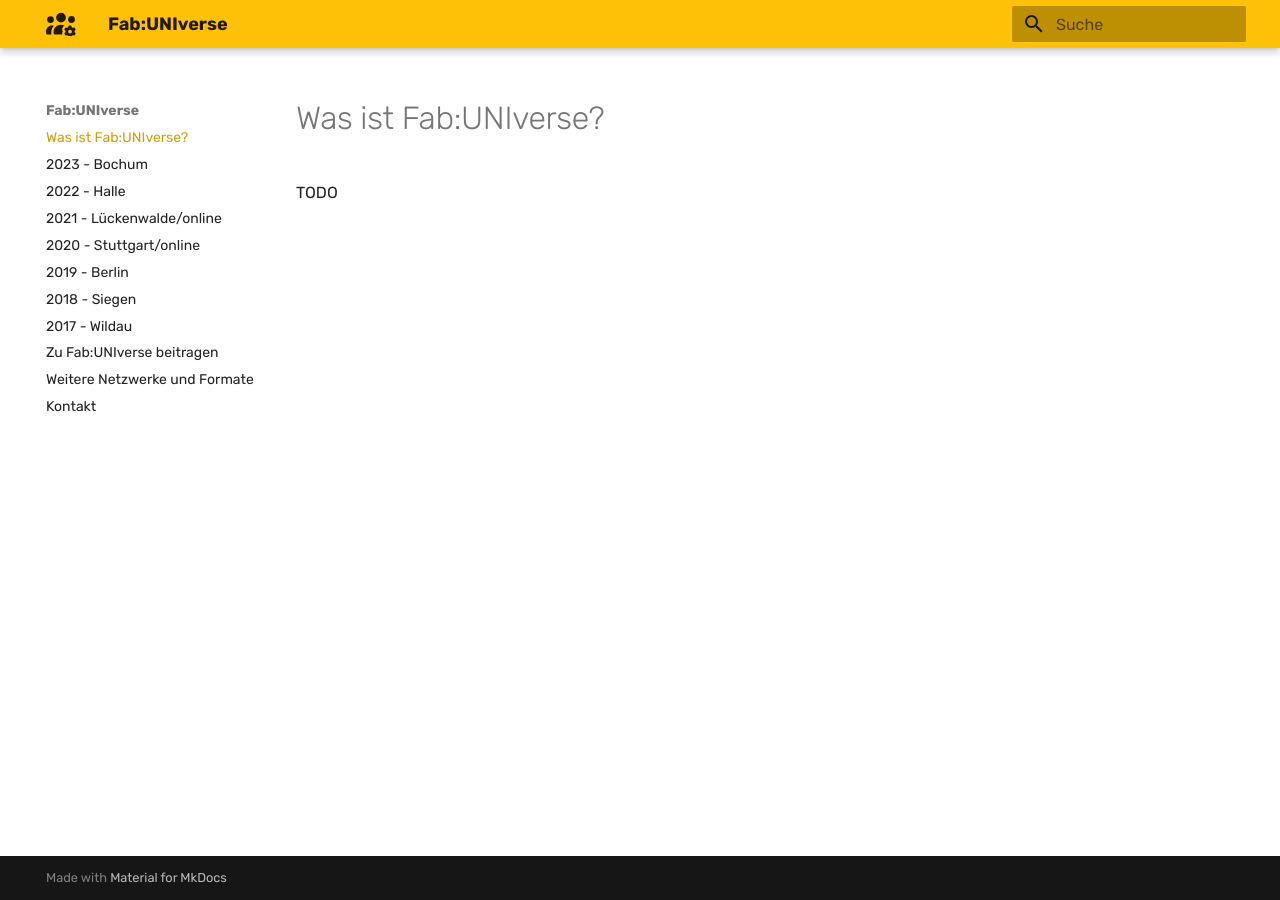
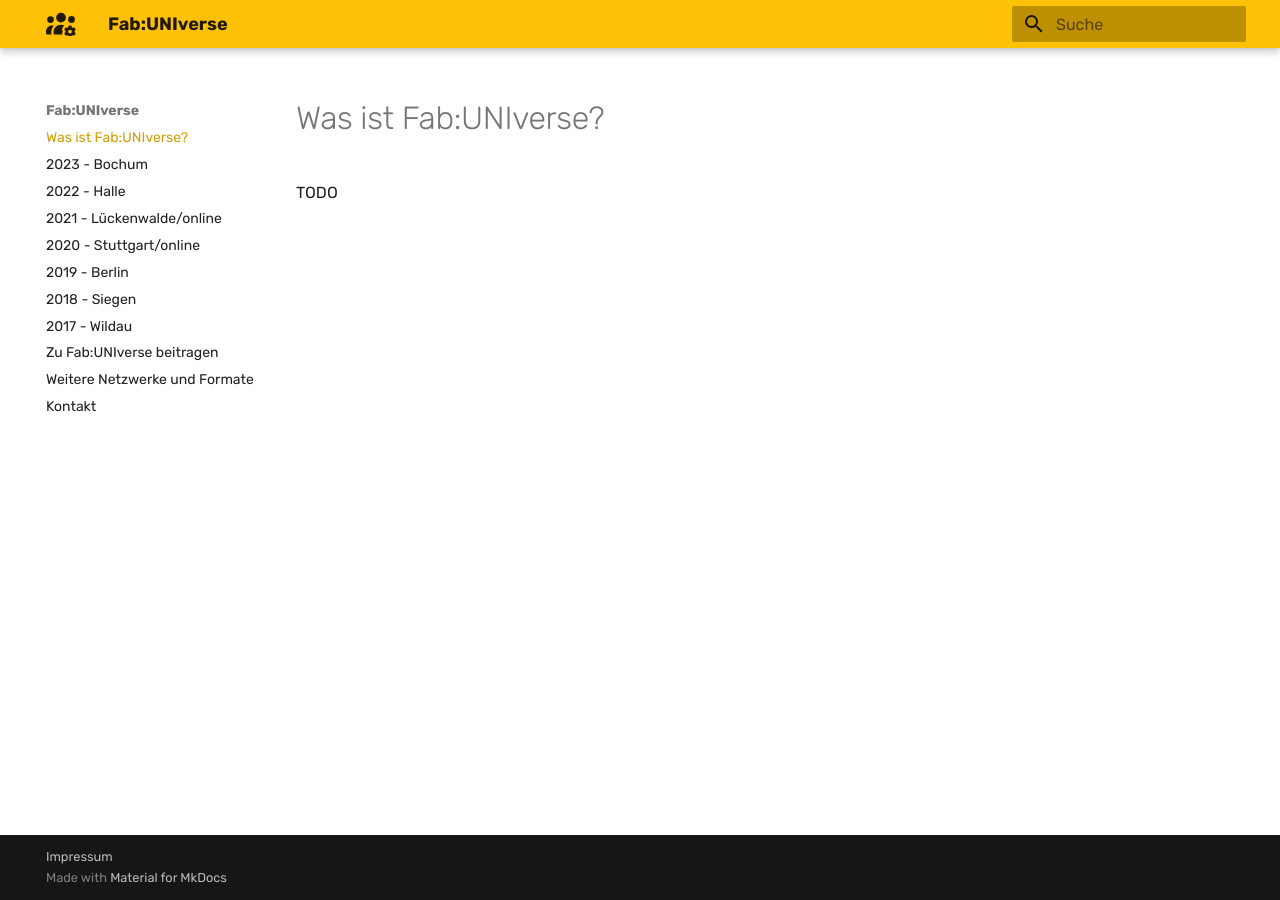
Before and after one commit to oliverstickel/fabuniverse, an MkDocs documentation site: the page built from docs/index.md, in a window 1280 px wide. Built offline with MkDocs 1.6.1 and Material for MkDocs 9.7.7, drawn with Linux system fonts in a browser that asks for light colours.

Commit message:
impressum hinzugefügt

```diff
--- a/mkdocs.yml
+++ b/mkdocs.yml
@@ -64,3 +64,5 @@ markdown_extensions:
 plugins:
   - search
   - glightbox
+
+copyright: <a href="https://www.ruhr-uni-bochum.de/de/impressum">Impressum</a>
```
Also changed, not shown: 2 other files.
